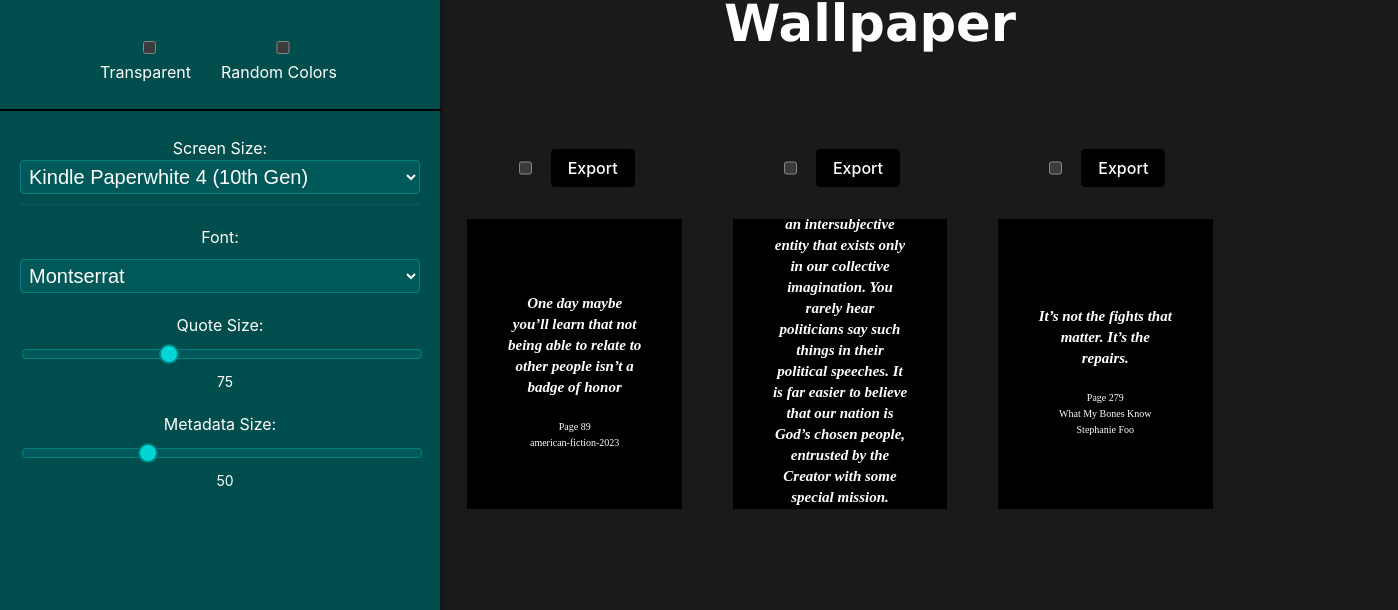
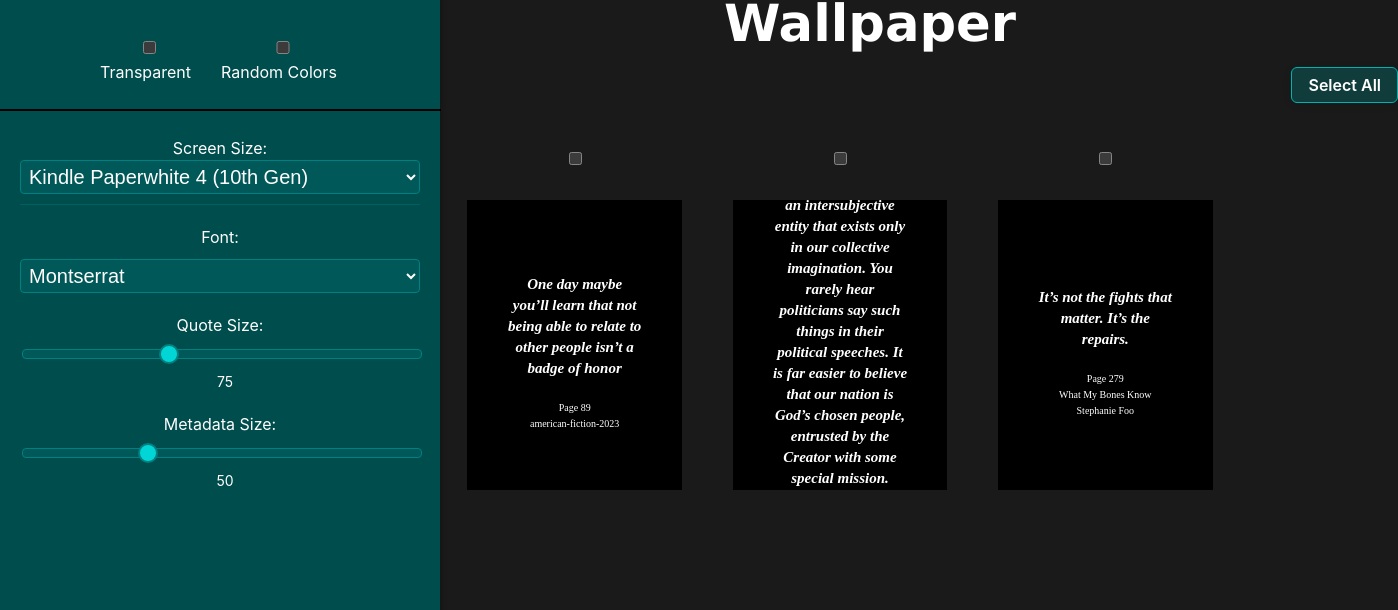
Before and after one commit to SatpalKaler/kindle-quotes, a React (Vite) app: page / in a window 1280 px wide. Both pictures are taken after a click on the button "Use Sample". Shown: the part 144-754 px from the top of the page, 1398 px wide, since content can reach past the window. Built offline with nearby package versions, Linux system fonts and the light colour scheme.

Commit message:
feat: add bulk image export with zip download for 3+ highlights

```diff
--- a/package.json
+++ b/package.json
@@ -15,6 +15,7 @@
     "file-saver": "^2.0.5",
     "html2canvas": "^1.4.1",
     "install": "^0.13.0",
+    "jszip": "^3.10.1",
     "react": "^18.3.1",
     "react-dom": "^18.3.1",
     "react-kofi": "^0.0.2"
--- a/src/App.tsx
+++ b/src/App.tsx
@@ -9,6 +9,7 @@ import ExportModal from './components/ExportModal';
 import { DeviceWarning } from './components/DeviceWarning';
 import KofiModal from './components/KofiModal';
 import { Analytics } from '@vercel/analytics/react';
+import { exportImagesAsZip } from './utils/zipExport';
 
 function App() {
   const [highlights, setHighlights] = useState<Highlight[]>([]);
@@ -112,6 +113,42 @@ function App() {
     const totalItems = selectedHighlights.size;
     let completed = 0;
 
+    // If 3 or more, export as zip
+    if (selectedHighlights.size >= 3) {
+      // Collect data URLs for each selected highlight
+      const imagePromises = Array.from(selectedHighlights).map(async (index) => {
+        const exportFn = exportFunctions[index];
+        if (!exportFn) return null;
+        // Patch: wrap exportFn to return the dataUrl
+        // We'll monkey-patch exportFn to return a dataUrl
+        // We assume exportFn saves the canvas to a temp variable on window
+        let dataUrl: string | null = null;
+        const origCreateElement = document.createElement;
+        document.createElement = function(tag: string) {
+          if (tag === 'a') {
+            // intercept link creation
+            const a = origCreateElement.call(document, tag);
+            Object.defineProperty(a, 'href', {
+              set(val) { dataUrl = val; },
+              get() { return dataUrl; },
+              configurable: true
+            });
+            return a;
+          }
+          return origCreateElement.call(document, tag);
+        };
+        await exportFn();
+        document.createElement = origCreateElement;
+        return { filename: `highlight-${index}.png`, dataUrl: dataUrl! };
+      });
+      const images = (await Promise.all(imagePromises)).filter(Boolean) as { filename: string, dataUrl: string }[];
+      await exportImagesAsZip(images);
+      setIsExporting(false);
+      setIsModalOpen(false);
+      return;
+    }
+
+    // Otherwise, export individually
     for (const index of selectedHighlights) {
       const exportFn = exportFunctions[index];
       if (exportFn) {
@@ -124,10 +161,10 @@ function App() {
         }
       }
     }
-
     setIsExporting(false);
     setIsModalOpen(false);
   };
+
 
   const registerExportFunction = useCallback((index: number, exportFn: () => Promise<void>) => {
     setExportFunctions(prev => {
@@ -210,7 +247,44 @@ function App() {
         )}
       </div>
 
-      <div className="main-content">
+      <div className="main-content" style={{ position: 'relative' }}>
+        <div style={{
+          position: 'absolute',
+          top: '-50px',
+          right: '-150px',
+          zIndex: 100,
+          display: 'flex',
+          alignItems: 'center',
+        }}>
+          <button
+            onClick={() => {
+              if (selectedHighlights.size === highlights.length) {
+                setSelectedHighlights(new Set());
+              } else {
+                setSelectedHighlights(new Set(highlights.map((_, i) => i)));
+              }
+            }}
+            style={{
+              padding: '7px 16px',
+              borderRadius: '6px',
+              background: '#113c3c', // dark teal
+              color: '#fff',
+              fontWeight: 600,
+              fontSize: '1rem',
+              cursor: 'pointer',
+              border: '1.5px solid #00b3b3',
+              boxShadow: '0 2px 8px rgba(0,0,0,0.10)',
+              transition: 'background 0.2s, border 0.2s',
+              marginRight: 0,
+              marginTop: 0,
+            }}
+            disabled={!hasFileUploaded || highlights.length === 0}
+            onMouseOver={e => (e.currentTarget.style.background = '#176d6d')}
+            onMouseOut={e => (e.currentTarget.style.background = '#113c3c')}
+          >
+            {selectedHighlights.size === highlights.length ? 'Unselect All' : 'Select All'}
+          </button>
+        </div>
         <div className="controls">
           <div className="control-layer">
             <div className="control-group">
@@ -370,6 +444,7 @@ function App() {
           </div>
         )}
 
+
         <div className="highlights-grid">
           {highlights.map((highlight, index) => (
             <HighlightCard
--- a/src/components/HighlightCard.tsx
+++ b/src/components/HighlightCard.tsx
@@ -71,14 +71,18 @@ export const HighlightCard: React.FC<Props> = ({
   }, [exportAsImage, onExportImage]);
 
   return (
-    <div className={`highlight-card ${isSelected ? 'selected' : ''}`}>
+    <div
+      className={`highlight-card ${isSelected ? 'selected' : ''}`}
+      onClick={onSelect}
+      style={{ cursor: 'pointer' }}
+    >
       <div className="card-header">
         <input
           type="checkbox"
           checked={isSelected}
           onChange={onSelect}
+          onClick={e => e.stopPropagation()} // Prevents card click when clicking checkbox
         />
-        <button onClick={exportAsImage}>Export</button>
         {isCustomDimension && (
           <div style={{ display: 'flex', gap: '10px', alignItems: 'center' }}>
             <div>
--- /dev/null
+++ b/src/utils/zipExport.ts
@@ -0,0 +1,17 @@
+import JSZip from 'jszip';
+
+export async function exportImagesAsZip(images: { filename: string; dataUrl: string }[], zipName: string = 'highlights.zip') {
+  const zip = new JSZip();
+  images.forEach(({ filename, dataUrl }) => {
+    // Remove the data URL prefix to get the base64 string
+    const base64 = dataUrl.split(',')[1];
+    zip.file(filename, base64, { base64: true });
+  });
+  const blob = await zip.generateAsync({ type: 'blob' });
+  const link = document.createElement('a');
+  link.href = URL.createObjectURL(blob);
+  link.download = zipName;
+  link.click();
+  // Clean up
+  setTimeout(() => URL.revokeObjectURL(link.href), 5000);
+}
```
Also changed, not shown: notes.txt (added), 1 other file (tests, documents, lock files or other folders).
